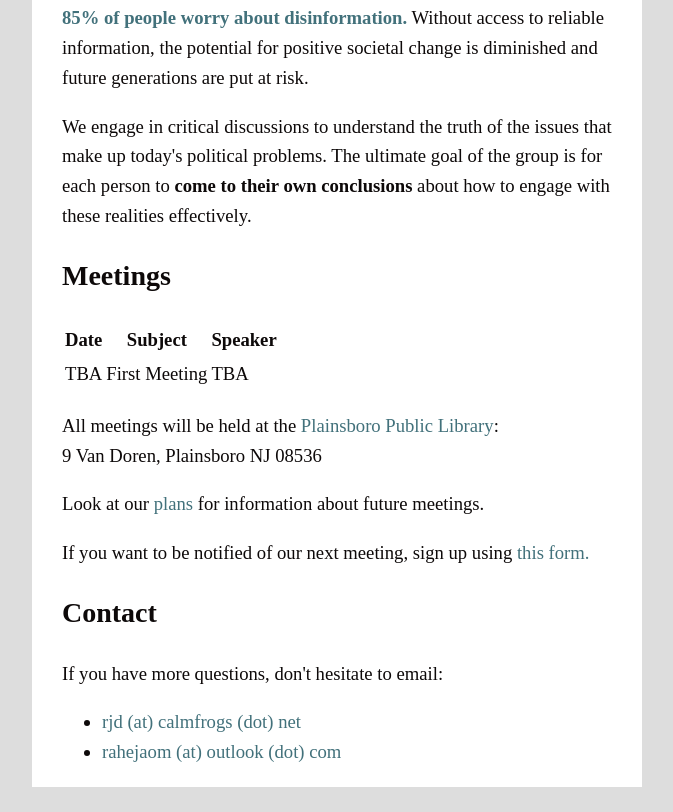
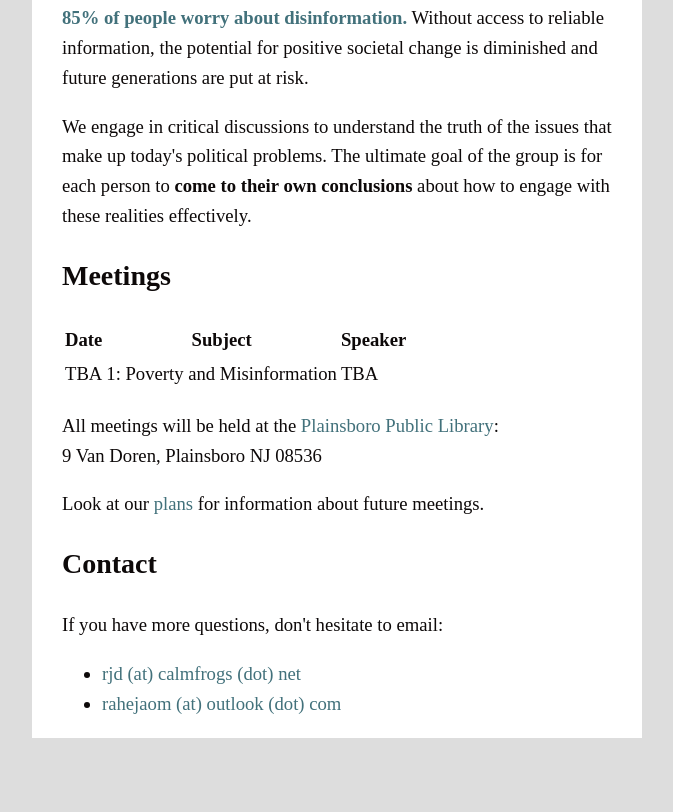
Before and after one commit to against-misinfo/against-misinfo.github.io, a plain HTML site: page index.html in a window 1280 px wide. Shown: the part 698-1510 px from the top of the page, without its empty margins (303-976 px from the left). After the commit the page ends 1461 px from the top, so only its background shows below. Drawn offline with Linux system fonts and the light colour scheme; a web font is replaced by a local one.

Commit message:
remove redundant placeholder form link

```diff
--- a/index.html
+++ b/index.html
@@ -28,7 +28,7 @@
 				<th>Speaker</th>
 				<tr>
 					<td>TBA</td>
-					<td>First Meeting</td>
+					<td>1: Poverty and Misinformation</td>
 					<td>TBA</td>
 				</tr>
 			</table>
@@ -36,7 +36,6 @@
 			<p>All meetings will be held at	the <a href="https://plainsborolibrary.org/">Plainsboro Public Library</a>:<br>9 Van Doren, Plainsboro NJ 08536</p>
 
 			<p>Look at our <a href="https://docs.google.com/document/d/1Bw6dwxU7Ml4RaM5P35Ijeii7Y0zObA7E2sUukCMom7Y/edit?usp=sharing">plans</a> for information about future meetings.</p>
-			<p>If you want to be notified of our next meeting, sign up using <a href="#">this form.</a></p>
 
 			<h2 id="contact">Contact</h2>
 			<p>If you have more questions, don't hesitate to email:</p>
```
